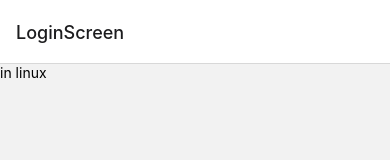
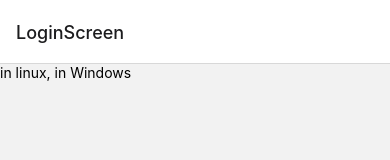
Before and after one commit to alexRicc2/tindev-2, a React Native app: screen /LoginScreen in a window 390 px wide. Shown: the top 160 px of the page. Built offline with nearby package versions, Linux system fonts and the light colour scheme.

Commit message:
windows test

```diff
--- a/screens/LoginScreen.js
+++ b/screens/LoginScreen.js
@@ -8,7 +8,7 @@ const LoginScreen = () => {
     <View>
       <Text>
         {user}
-        in linux
+        in linux, in Windows
       </Text>
     </View>
   );
```
